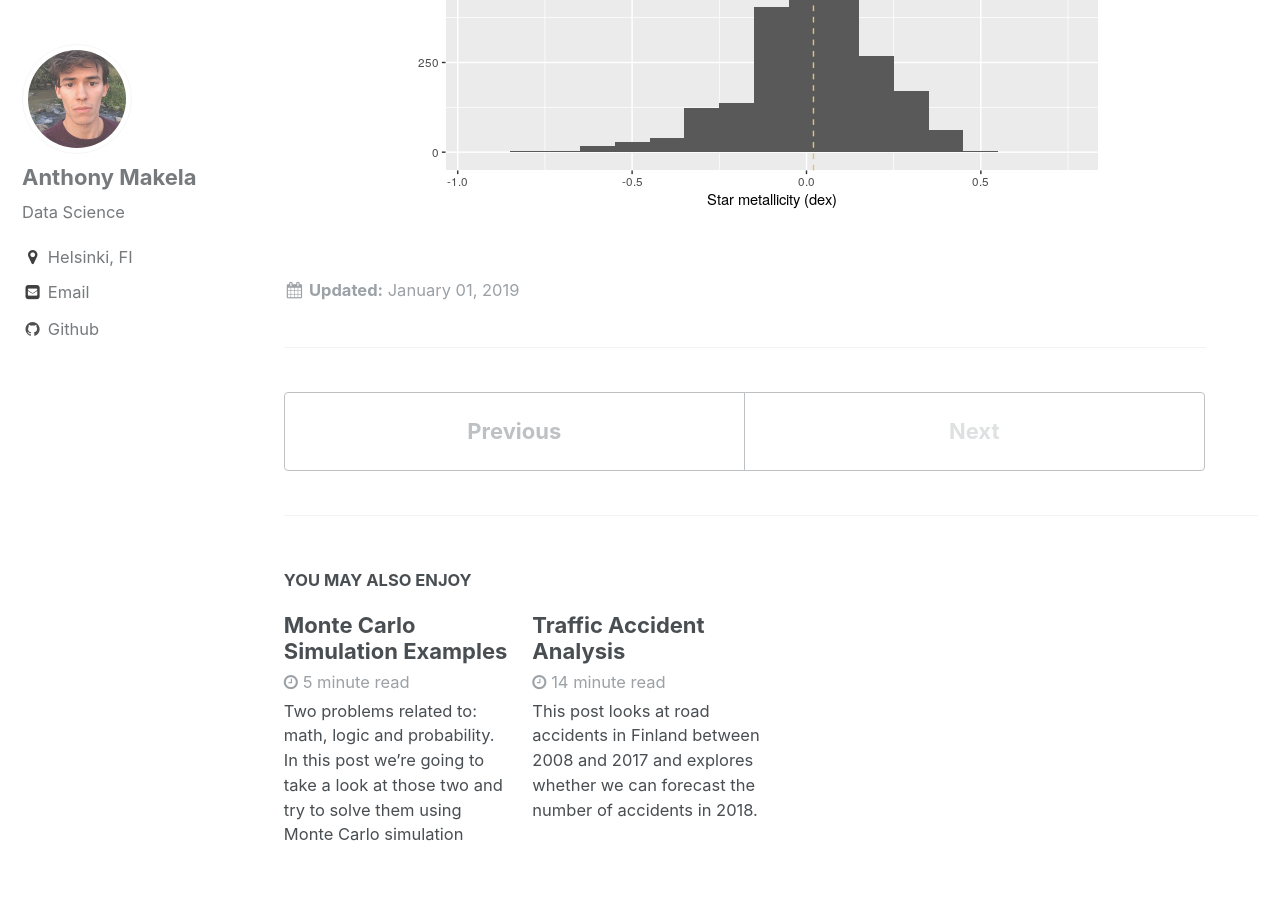
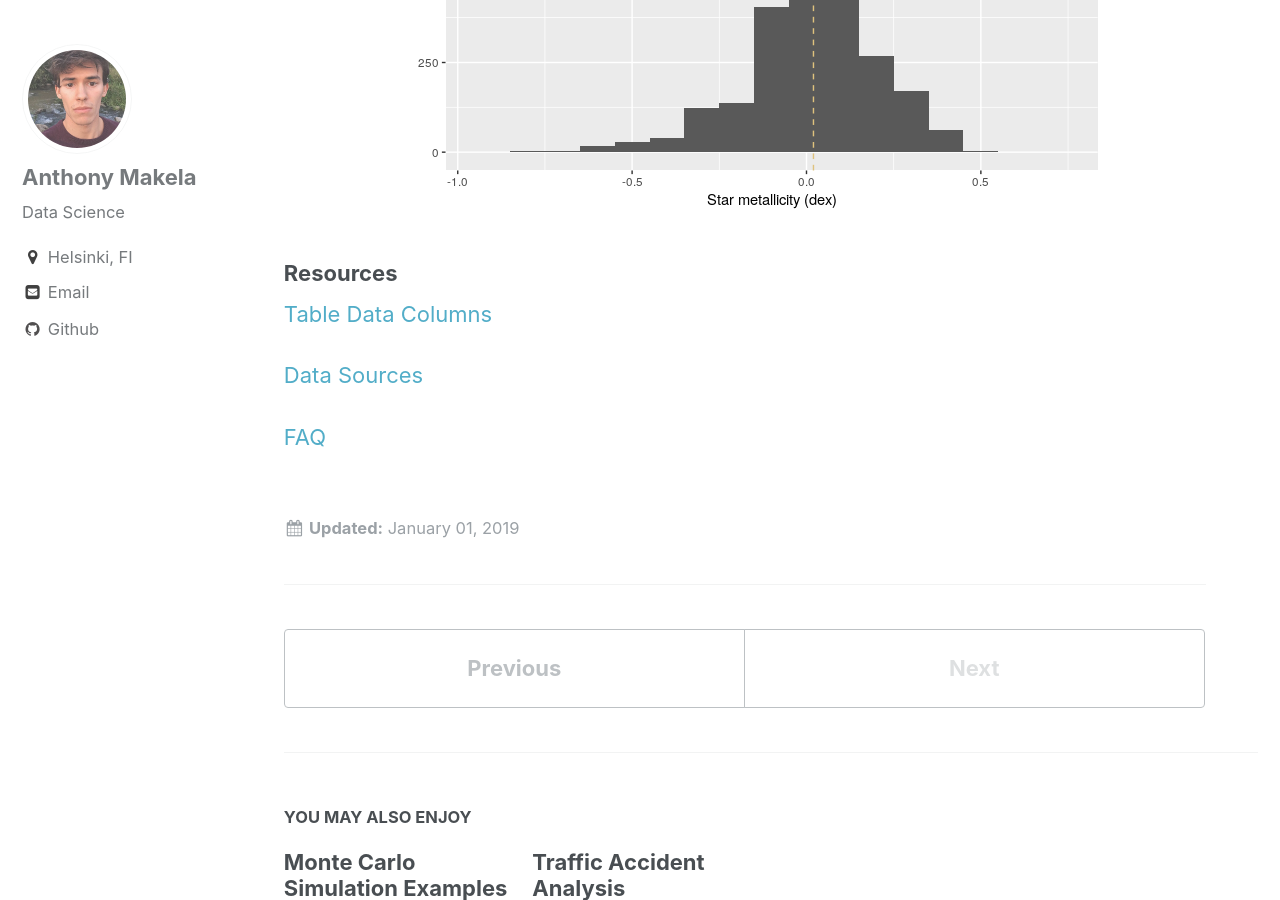
Before and after one commit to anthonymakela/anthonymakela.github.io, a Jekyll site: the page built from _posts/2019-01-01-Analysis-On-Exoplanets.md, in a window 1280 px wide and 900 px high, scrolled down 21491 px. Built offline with Jekyll 4.4.1, drawn with Linux system fonts in a browser that asks for light colours; nearby versions of some CDN libraries; formulas are drawn with MathJax 3.

Commit message:
Exoplanets

```diff
--- a/_posts/2019-01-01-Analysis-On-Exoplanets.md
+++ b/_posts/2019-01-01-Analysis-On-Exoplanets.md
@@ -505,3 +505,11 @@ solar %>%
 ![Differencing]({{ base_path }}/images/plot_metallicity.png)
 
 </div>
+
+### Resources
+
+[Table Data Columns](https://exoplanetarchive.ipac.caltech.edu/docs/API_exoplanet_columns.html)
+
+[Data Sources](https://exoplanetarchive.ipac.caltech.edu/docs/data.html)
+
+[FAQ](https://exoplanetarchive.ipac.caltech.edu/docs/faq.html)
```
